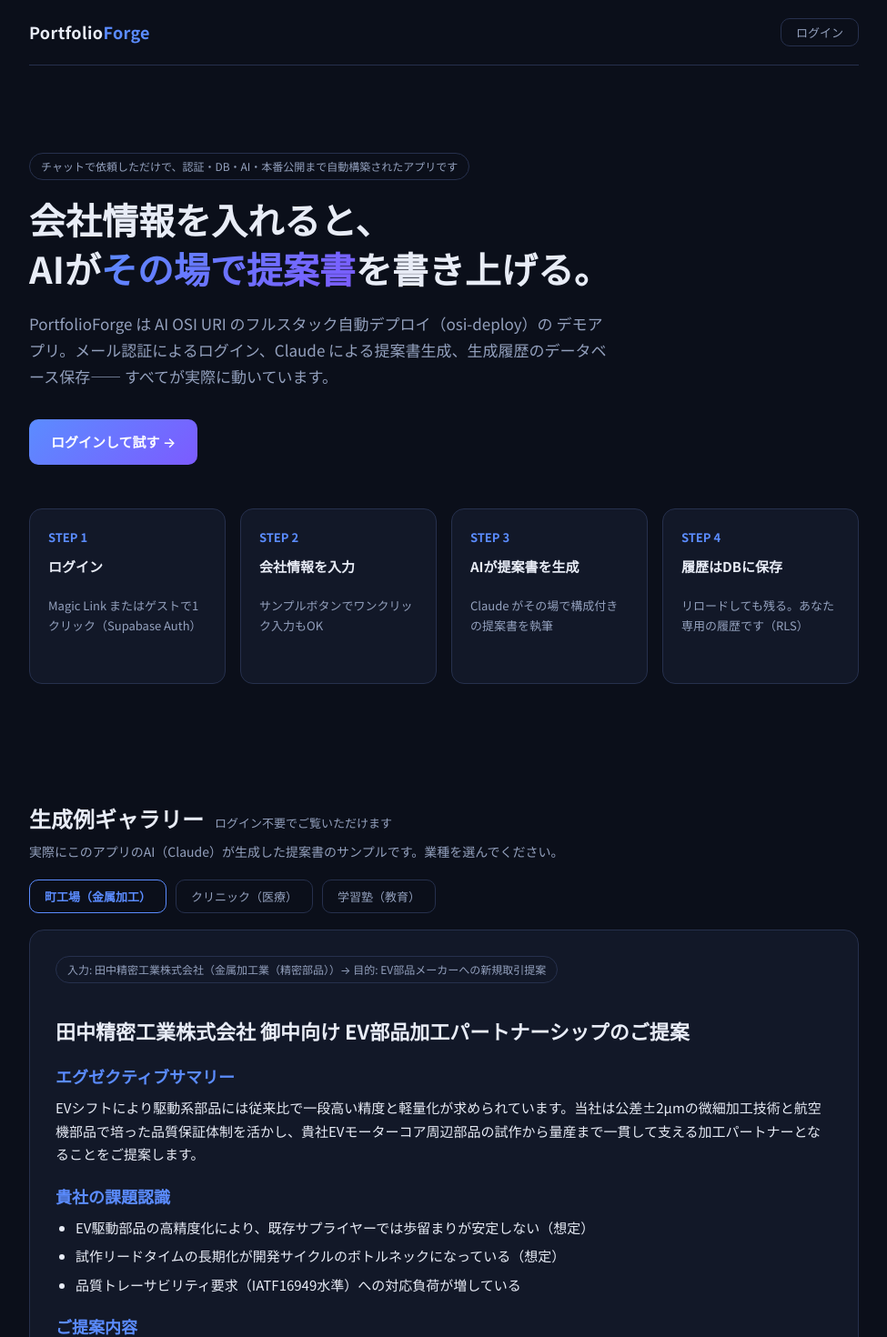
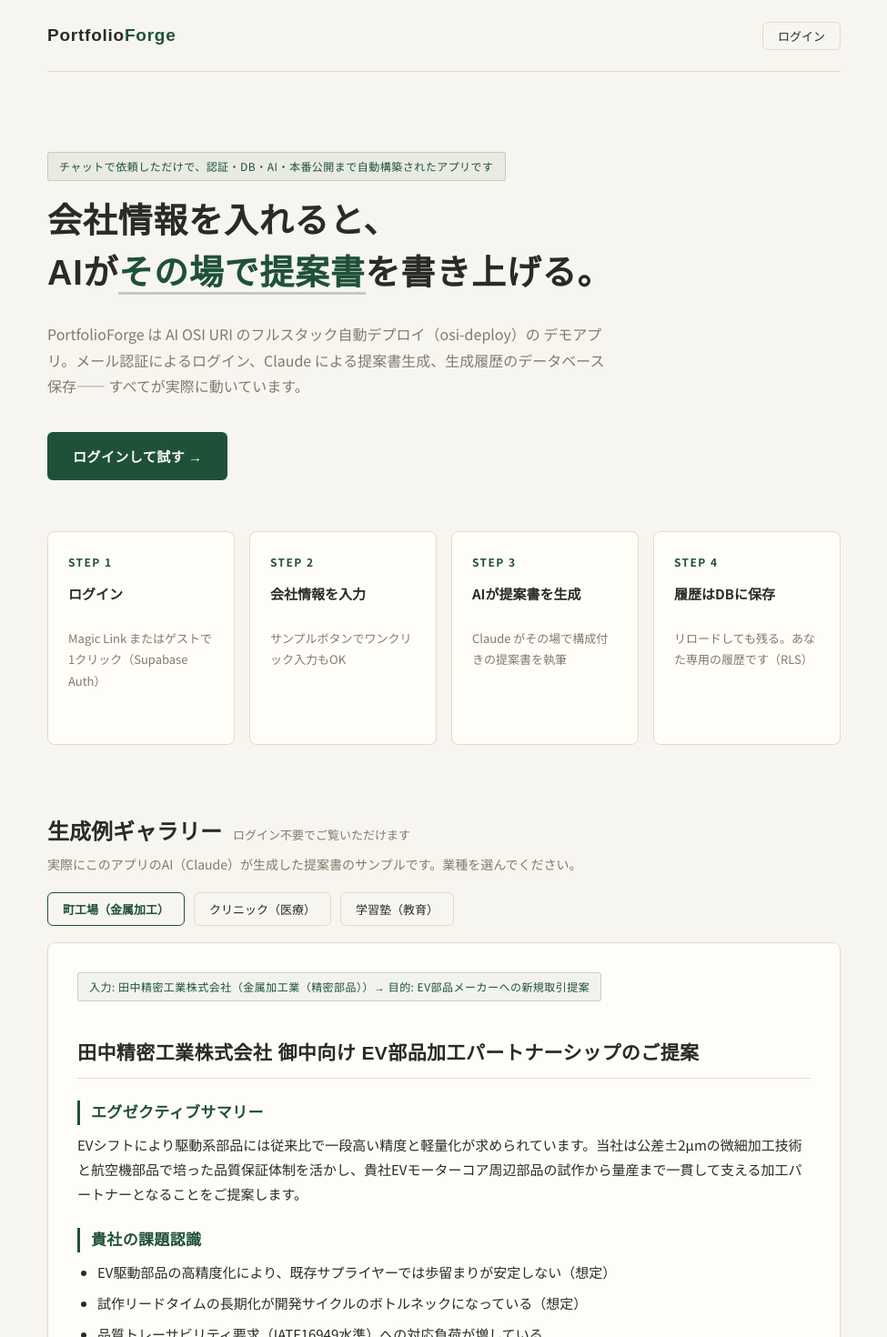
Before and after one commit to toma-ryo22-fixer/portfolio-forge, a Next.js app: page / in a window 1280 px wide. Shown: the top 1470 px of the page at 91% size, without its empty margins (152-1127 px from the left). Built offline with nearby package versions, Linux system fonts and the light colour scheme.

Commit message:
design: 生成り×深緑テーマに全面刷新（グラデ廃止・明朝見出し・脱AI感） (update-deploy)

```diff
--- a/app/globals.css
+++ b/app/globals.css
@@ -1,14 +1,14 @@
 :root {
-  --bg: #0b0f1a;
-  --panel: #121828;
-  --panel-2: #1a2238;
-  --border: #26304d;
-  --text: #e8ecf6;
-  --muted: #93a0bd;
-  --accent: #5b8cff;
-  --accent-2: #7c5bff;
-  --ok: #34d399;
-  --err: #f87171;
+  --bg: #f7f5ef;
+  --panel: #fffdf8;
+  --panel-2: #f2efe7;
+  --border: #e0dbcd;
+  --text: #2b2a24;
+  --muted: #807b6c;
+  --accent: #1f5138;
+  --accent-strong: #173d2b;
+  --ok: #2e7d54;
+  --err: #b3423a;
 }
 
 * {
@@ -20,10 +20,11 @@
 body {
   background: var(--bg);
   color: var(--text);
-  font-family: "Hiragino Kaku Gothic ProN", "Noto Sans JP", -apple-system,
-    "Segoe UI", sans-serif;
-  line-height: 1.7;
+  font-family: var(--font-sans), "Hiragino Kaku Gothic ProN", "Noto Sans JP",
+    -apple-system, "Segoe UI", sans-serif;
+  line-height: 1.8;
   min-height: 100vh;
+  -webkit-font-smoothing: antialiased;
 }
 
 a {
@@ -32,7 +33,7 @@ a {
 }
 
 .container {
-  max-width: 960px;
+  max-width: 920px;
   margin: 0 auto;
   padding: 0 24px;
 }
@@ -42,14 +43,15 @@ a {
   display: flex;
   align-items: center;
   justify-content: space-between;
-  padding: 20px 0;
+  padding: 22px 0;
   border-bottom: 1px solid var(--border);
 }
 
 .logo {
+  font-family: var(--font-serif), "Noto Serif JP", serif;
   font-weight: 700;
-  font-size: 18px;
-  letter-spacing: 0.02em;
+  font-size: 19px;
+  letter-spacing: 0.04em;
 }
 
 .logo span {
@@ -59,43 +61,52 @@ a {
 /* ---------- buttons / forms ---------- */
 .btn {
   display: inline-block;
-  background: linear-gradient(135deg, var(--accent), var(--accent-2));
-  color: #fff;
+  background: var(--accent);
+  color: #fffdf8;
   border: none;
-  border-radius: 10px;
-  padding: 12px 24px;
+  border-radius: 6px;
+  padding: 13px 28px;
   font-size: 15px;
   font-weight: 600;
+  letter-spacing: 0.03em;
   cursor: pointer;
-  transition: opacity 0.15s;
+  transition: background 0.15s;
+  font-family: inherit;
 }
 
 .btn:hover {
-  opacity: 0.88;
+  background: var(--accent-strong);
 }
 
 .btn:disabled {
-  opacity: 0.45;
+  opacity: 0.5;
   cursor: not-allowed;
 }
 
 .btn-ghost {
   background: transparent;
   border: 1px solid var(--border);
-  color: var(--muted);
-  border-radius: 10px;
+  color: var(--text);
+  border-radius: 6px;
   padding: 8px 16px;
   font-size: 13px;
   cursor: pointer;
+  transition: border-color 0.15s, color 0.15s;
+  font-family: inherit;
+}
+
+.btn-ghost:hover {
+  border-color: var(--accent);
+  color: var(--accent);
 }
 
 .input,
 .textarea,
 .select {
   width: 100%;
-  background: var(--panel-2);
+  background: #ffffff;
   border: 1px solid var(--border);
-  border-radius: 10px;
+  border-radius: 6px;
   color: var(--text);
   padding: 12px 14px;
   font-size: 15px;
@@ -107,6 +118,7 @@ a {
 .select:focus {
   outline: none;
   border-color: var(--accent);
+  box-shadow: 0 0 0 3px rgba(31, 81, 56, 0.08);
 }
 
 .label {
@@ -115,95 +127,106 @@ a {
   color: var(--muted);
   margin: 18px 0 6px;
   font-weight: 600;
+  letter-spacing: 0.05em;
 }
 
 /* ---------- panels ---------- */
 .panel {
   background: var(--panel);
   border: 1px solid var(--border);
-  border-radius: 16px;
-  padding: 28px;
-  margin: 24px 0;
+  border-radius: 8px;
+  padding: 32px;
+  margin: 28px 0;
+  box-shadow: 0 1px 2px rgba(43, 42, 36, 0.04);
+}
+
+.panel h2 {
+  font-family: var(--font-serif), "Noto Serif JP", serif;
+  letter-spacing: 0.03em;
 }
 
 .badge {
   display: inline-block;
   font-size: 12px;
-  color: var(--muted);
-  border: 1px solid var(--border);
-  border-radius: 999px;
+  color: var(--accent);
+  background: rgba(31, 81, 56, 0.06);
+  border: 1px solid rgba(31, 81, 56, 0.2);
+  border-radius: 3px;
   padding: 4px 12px;
   margin-bottom: 16px;
+  letter-spacing: 0.04em;
 }
 
 .notice {
-  border-radius: 10px;
+  border-radius: 6px;
   padding: 12px 16px;
   font-size: 14px;
   margin-top: 16px;
 }
 
 .notice.ok {
-  background: rgba(52, 211, 153, 0.1);
-  border: 1px solid rgba(52, 211, 153, 0.4);
+  background: rgba(46, 125, 84, 0.07);
+  border: 1px solid rgba(46, 125, 84, 0.35);
   color: var(--ok);
 }
 
 .notice.err {
-  background: rgba(248, 113, 113, 0.1);
-  border: 1px solid rgba(248, 113, 113, 0.4);
+  background: rgba(179, 66, 58, 0.06);
+  border: 1px solid rgba(179, 66, 58, 0.35);
   color: var(--err);
 }
 
 /* ---------- hero (top page) ---------- */
 .hero {
-  padding: 96px 0 64px;
+  padding: 88px 0 56px;
 }
 
 .hero h1 {
-  font-size: 40px;
-  line-height: 1.35;
-  font-weight: 800;
+  font-family: var(--font-serif), "Noto Serif JP", serif;
+  font-size: 38px;
+  line-height: 1.5;
+  font-weight: 700;
+  letter-spacing: 0.02em;
 }
 
 .hero h1 em {
   font-style: normal;
-  background: linear-gradient(135deg, var(--accent), var(--accent-2));
-  -webkit-background-clip: text;
-  background-clip: text;
-  color: transparent;
+  color: var(--accent);
+  border-bottom: 3px solid rgba(31, 81, 56, 0.25);
 }
 
 .hero p {
   color: var(--muted);
-  font-size: 17px;
-  margin: 20px 0 32px;
-  max-width: 640px;
+  font-size: 16px;
+  margin: 24px 0 36px;
+  max-width: 620px;
 }
 
 .steps {
   display: grid;
   grid-template-columns: repeat(auto-fit, minmax(200px, 1fr));
   gap: 16px;
-  margin: 48px 0;
+  margin: 56px 0 0;
 }
 
 .step {
   background: var(--panel);
   border: 1px solid var(--border);
-  border-radius: 14px;
-  padding: 20px;
+  border-radius: 8px;
+  padding: 22px;
 }
 
 .step .num {
   color: var(--accent);
-  font-weight: 800;
-  font-size: 13px;
+  font-weight: 700;
+  font-size: 12px;
+  letter-spacing: 0.12em;
 }
 
 .step h3 {
   font-size: 15px;
-  margin: 8px 0 4px;
+  margin: 10px 0 4px;
+  font-weight: 700;
 }
 
 .step p {
@@ -214,36 +237,43 @@ a {
 .footer {
   border-top: 1px solid var(--border);
   color: var(--muted);
-  font-size: 13px;
-  padding: 24px 0;
-  margin-top: 64px;
+  font-size: 12.5px;
+  padding: 28px 0;
+  margin-top: 72px;
+  letter-spacing: 0.02em;
 }
 
 /* ---------- generated output ---------- */
 .output h1,
 .output h2,
 .output h3 {
-  margin: 20px 0 8px;
-  line-height: 1.5;
+  font-family: var(--font-serif), "Noto Serif JP", serif;
+  margin: 24px 0 8px;
+  line-height: 1.6;
+  letter-spacing: 0.02em;
 }
 
 .output h1 {
-  font-size: 22px;
+  font-size: 21px;
+  padding-bottom: 10px;
+  border-bottom: 1px solid var(--border);
 }
 
 .output h2 {
-  font-size: 18px;
+  font-size: 17px;
   color: var(--accent);
+  padding-left: 12px;
+  border-left: 3px solid var(--accent);
 }
 
 .output h3 {
-  font-size: 16px;
+  font-size: 15.5px;
 }
 
 .output p,
 .output li {
   font-size: 15px;
-  margin: 6px 0;
+  margin: 7px 0;
 }
 
 .output ul {
@@ -252,27 +282,30 @@ a {
 
 .history-item {
   border: 1px solid var(--border);
-  border-radius: 12px;
+  background: #ffffff;
+  border-radius: 6px;
   padding: 16px 20px;
   margin: 12px 0;
   cursor: pointer;
-  transition: border-color 0.15s;
+  transition: border-color 0.15s, box-shadow 0.15s;
 }
 
 .history-item:hover {
   border-color: var(--accent);
+  box-shadow: 0 2px 6px rgba(43, 42, 36, 0.06);
 }
 
 .history-item .meta {
   font-size: 12px;
   color: var(--muted);
+  margin-top: 2px;
 }
 
 .spinner {
   display: inline-block;
-  width: 16px;
-  height: 16px;
-  border: 2px solid rgba(255, 255, 255, 0.3);
+  width: 15px;
+  height: 15px;
+  border: 2px solid rgba(255, 255, 255, 0.35);
   border-top-color: #fff;
   border-radius: 50%;
   animation: spin 0.8s linear infinite;
@@ -280,6 +313,12 @@ a {
   margin-right: 8px;
 }
 
+.btn-ghost .spinner,
+.container > .spinner {
+  border-color: rgba(31, 81, 56, 0.25);
+  border-top-color: var(--accent);
+}
+
 @keyframes spin {
   to {
     transform: rotate(360deg);
```
